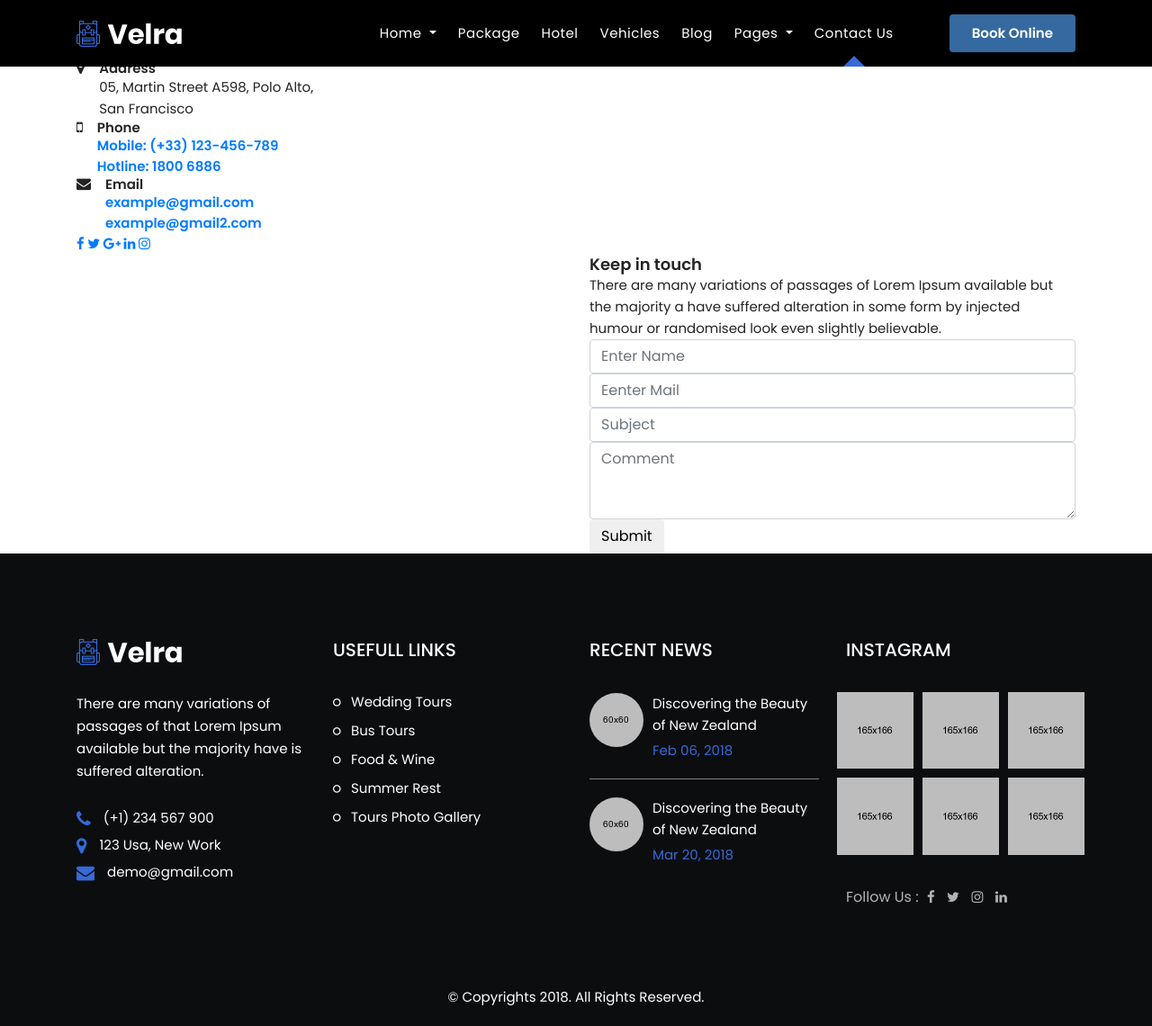
After one commit to avikdeb/cabownerapi, a Django app: page /register/ in a window 1280 px wide. The commit adds this page. Shown: the whole page at 90% size. Run offline with Django 3.2, Linux system fonts and the light colour scheme; parts of the project's set-up code (start-up, migrations or seed data) failed here and were passed over; some libraries are stand-ins or nearby versions.

Commit message:
registerpage

```diff
--- a/cabChoice/urls.py
+++ b/cabChoice/urls.py
@@ -6,5 +6,6 @@ urlpatterns = [
     url(r'^', include('django.contrib.auth.urls')),
     url(r'^admin/', admin.site.urls),
     url(r'^signup/', views.SignUpView.as_view(), name="signup"),
-    url(r'^$', views.HomeView.as_view(), name='home')
+    url(r'^$', views.HomeView.as_view(), name='home'),
+    url(r'^register/', views.RegisterView.as_view(), name='register')
 ]
--- a/main/templates/home.html
+++ b/main/templates/home.html
@@ -65,7 +65,7 @@
 {#									</div>#}
 {#								</li>#}
 								<li class="nav-item">
-									<a class="nav-link" href="contactUs.html">Contact Us</a>
+									<a class="nav-link" href="/register">Contact Us</a>
 								</li>
 							</ul>
 						<a class="mamunur_rashid_top_book_btn" href="ticket-booking.html">Book Online</a>
--- /dev/null
+++ b/main/templates/register.html
@@ -0,0 +1,365 @@
+{% extends 'base.html' %}
+{% load static from staticfiles %}
+{% block content %}
+<body class="body-class bc blog">
+	<!--Start Preloader-->
+    <div class="site-preloader">
+        <div class="spinner">
+            <div class="double-bounce1"></div>
+            <div class="double-bounce2"></div>
+        </div>
+    </div>
+	<!--End Preloader-->
+
+	<!--Start Body Wrap-->
+	<div id="body-wrap">
+		<div id="main-menu">
+			<nav class="navbar navbar-expand-lg">
+				<div class="container">
+					<a class="navbar-brand" href="#">
+						<img src="img/logo.png" alt="">
+					</a>
+					<button class="navbar-toggler" type="button" data-toggle="collapse" data-target="#navbarSupportedContent"
+					  aria-controls="navbarSupportedContent" aria-expanded="false" aria-label="Toggle navigation">
+						<span class="navbar-toggler-icon"></span>
+					</button>
+
+					<div class="collapse navbar-collapse" id="navbarSupportedContent">
+						<ul class="navbar-nav ml-auto">
+								<li class="nav-item dropdown">
+								<a class="nav-link dropdown-toggle" href="#" id="navbarDropdown1" role="button" data-toggle="dropdown" aria-haspopup="true"
+									aria-expanded="false">
+									Home
+								</a>
+								<div class="dropdown-menu" aria-labelledby="navbarDropdown1">
+										<a class="dropdown-item" href="index.html">Home1</a>
+										<a class="dropdown-item" href="index-2.html">Home2</a>
+								</div>
+							</li>
+								<li class="nav-item">
+									<a class="nav-link" href="packges.html">Package</a>
+								</li>
+								<li class="nav-item">
+									<a class="nav-link" href="hotels.html">Hotel</a>
+								</li>
+								<li class="nav-item">
+									<a class="nav-link" href="ourvahicles.html">Vehicles</a>
+								</li>
+								<li class="nav-item">
+									<a class="nav-link" href="blog.html">Blog</a>
+								</li>
+								<li class="nav-item dropdown">
+									<a class="nav-link dropdown-toggle" href="#" id="navbarDropdown2" role="button" data-toggle="dropdown" aria-haspopup="true"
+										aria-expanded="false">
+										Pages
+									</a>
+									<div class="dropdown-menu" aria-labelledby="navbarDropdown2">
+										<a class="dropdown-item" href="AboutUs.html">About Us</a>
+										<a class="dropdown-item" href="gallery.html">Gallery Grid</a>
+										<a class="dropdown-item" href="ticket-booking.html">Ticket Booking</a>
+										<a class="dropdown-item" href="ourdestination.html">Our Destination</a>
+										<a class="dropdown-item" href="blog-sidebar-left.html">Blog Sidebar left</a>
+										<a class="dropdown-item" href="blog-sidebar-right.html">Blog Sidebar Right</a>
+										<a class="dropdown-item" href="faq.html">FAQ</a>
+										<a class="dropdown-item" href="404.html">404</a>
+									</div>
+								</li>
+								<li class="nav-item">
+									<a class="nav-link active" href="contactUs.html">Contact Us</a>
+								</li>
+							</ul>
+						<a class="mamunur_rashid_top_book_btn" href="ticket-booking.html">Book Online</a>
+					</div>
+				</div>
+			</nav>
+		</div>
+
+		<!-- =========== nav end =========== -->
+
+		<section id="breadcrumb">
+			<div class="overly"></div>
+			<div class="container">
+				<div class="row justify-content-center">
+					<div class="col-lg-8 col-md-10 text-center">
+						<div class="breadcrumbinfo">
+							<article>
+								<h2>Contacts Us</h2>
+								<a href="#">Home</a> <span>/</span>
+								<a class="active" href="#">Contacts Us</a>
+							</article>
+						</div>
+					</div>
+				</div>
+		</div>
+	</section>
+	<!-- =========== banner end =========== -->
+
+
+<!--================================
+        contact us  part start
+    =====================================-->
+		<section id="contact-main">
+			 <div class="container">
+					<div class="row">
+						 <div class="col-12">
+								<div class="google_map_wrapper">
+										<div id="map"></div>
+									</div>
+							 <div class="contact-address">
+								 <div class="con-num">
+									 <div>
+											<div class="media">
+													<i class="fa fa-map-marker mr-3"></i>
+													<div class="media-body">
+														<h5>Address</h5>
+														<p>05, Martin Street A598, Polo Alto,<br>
+															 San Francisco</p>
+													</div>
+												</div>
+									 </div>
+									 <div>
+											<div class="media">
+													<i class="fa fa-mobile mr-3"></i>
+													<div class="media-body">
+														<h5>Phone</h5>
+															<a class="d-block" href="tel:+333123456789">
+																	Mobile: (+33) 123-456-789
+															</a>
+															<a class="d-block" href="tel:18006886">
+																	Hotline: 1800 6886
+															</a>
+													</div>
+												</div>
+									 </div>
+									 <div>
+											<div class="media mlc">
+													<i class="fa fa-envelope mr-3"></i>
+													<div class="media-body">
+														<h5>Email</h5>
+															<a class="d-block" href="mailto:example@gmail.com">
+																	example@gmail.com
+																</a>
+															<a class="d-block" href="mailto:example2@gmail.com">
+																	example@gmail2.com
+																</a>
+													</div>
+												</div>
+									 </div>
+
+								 </div>
+								 <div class="f-social-links">
+									 <a href="#" target="_blank">
+										 <span class="fa fa-facebook fb"></span>
+									 </a>
+									 <a href="#" target="_blank">
+										 <span class="fa fa-twitter tw"></span>
+									 </a>
+									 <a href="#" target="_blank">
+										 <span class="fa fa-google-plus goo"></span>
+									 </a>
+									 <a href="#" target="_blank">
+										 <span class="fa fa-linkedin in"></span>
+									 </a>
+									 <a href="#" target="_blank">
+										 <span class="fa fa-instagram ins"></span>
+									 </a>
+								 </div>
+							 </div>
+							 </div>
+					</div>
+				</div>
+			 <div class="contact-form-area-padding">
+				 <div class="container">
+					 <div class="row contact-form-area">
+						 <div class="col-lg-6">
+							 <div class="img">
+
+							 </div>
+						 </div>
+						 <div class="col-lg-6 contact-form">
+							 <div class="row">
+								 <div class="col-12">
+									 <div class="contact-block-form">
+										 <h4>Keep in touch</h4>
+										 <p>There are many variations of passages of Lorem Ipsum available but the majority a have suffered alteration in some form by injected humour or randomised look even slightly believable. </p>
+									 </div>
+								 </div>
+							 </div>
+							 <form id="c-form" action="contact.php" method="post">
+								 <div class="row">
+									 <div class="col-md-12">
+										 <input type="text" class="form-control" placeholder="Enter Name" name="name" required>
+									 </div>
+									 <div class="col-md-12">
+										 <input type="email" class="form-control" placeholder="Eenter Mail" name="email" required>
+									 </div>
+									 <div class="col-md-12">
+										 <input type="text" class="form-control" placeholder="Subject" name="subject" required>
+									 </div>
+									 <div class="col-12">
+										 <textarea class="form-control" rows="3" id="comment" placeholder="Comment" name="message" required></textarea>
+									 </div>
+									 <div class="col-12">
+										 <button type="submit" class="btn btn-contact">Submit
+										 </button>
+									 </div>
+								 </div>
+							 </form>
+						 </div>
+					 </div>
+				 </div>
+			 </div>
+
+		 </section>
+		 <!--================================
+				 contact us part end
+				 =====================================-->
+
+
+
+
+	<!-- footer part start -->
+	<footer id="contact" class="theme-footer-one">
+			<div class="top-footer">
+				<div class="container">
+					<div class="row">
+						<div class="col-lg-3 col-sm-6 about-widget">
+							<div class="f-logo">
+								<img src="img/logo.png" alt="">
+							</div>
+							<p>There are many variations of passages of that Lorem Ipsum available but the majority have is suffered
+								alteration.</p>
+							<div class="queries">
+								<ul>
+									<li>
+										<i class="fa fa-phone" aria-hidden="true"></i>
+										<a href="tel:+1234567900">(+1) 234 567 900</a>
+								</li>
+								<li>
+										<i class="fa fa-map-marker" aria-hidden="true"></i>
+										<a href="#">123 Usa, New Work</a>
+								</li>
+								<li>
+										<i class="fa fa-envelope" aria-hidden="true"></i>
+										<a href="mailto:demo@gmail.com">demo@gmail.com</a>
+									</li>
+								</ul>
+							</div>
+						</div>
+						<!-- /.footer-recent-post -->
+						<div class="col-lg-3 col-sm-6 footer-list">
+							<h6 class="title">Usefull Links</h6>
+							<ul>
+								<li>
+									<a href="#">Wedding Tours</a>
+								</li>
+								<li>
+									<a href="VehiclesSpecification.html">Bus Tours</a>
+								</li>
+								<li>
+									<a href="#">Food & Wine</a>
+								</li>
+								<li>
+									<a href="#">Summer Rest</a>
+								</li>
+								<li>
+									<a href="gallery.html">Tours Photo Gallery</a>
+								</li>
+							</ul>
+						</div>
+						<!-- /.about-widget -->
+						<div class="col-lg-3 col-sm-6 footer-recent-post">
+							<h6 class="title">Recent News</h6>
+							<ul>
+								<li class="d-flex">
+									<img src="img/blog/f1.png" alt="" class="float-left">
+									<div class="post float-left">
+										<a href="blog-details-right.html">Discovering
+											the Beauty of New Zealand</a>
+										<div class="date">Feb 06, 2018</div>
+									</div>
+								</li>
+								<li class="d-flex">
+									<img src="img/blog/f1.png" alt="" class="float-left">
+									<div class="post float-left">
+										<a href="blog-details-right.html">Discovering
+											the Beauty of New Zealand</a>
+										<div class="date"> Mar 20, 2018</div>
+									</div>
+								</li>
+							</ul>
+						</div>
+						<!-- /.footer-list -->
+						<div class="col-lg-3 col-sm-6 footer-newsletter">
+							<h6 class="title">Instagram</h6>
+							<div class="row">
+								<div class="col-md-4 col-4 item">
+									<img class="insta img-fluid" src="img/footer/ins-1.png" alt="">
+								</div>
+								<div class="col-md-4 col-4 item">
+									<img class="insta img-fluid" src="img/footer/ins-2.png" alt="">
+								</div>
+								<div class="col-md-4 col-4 item">
+									<img class="insta img-fluid" src="img/footer/ins-3.png" alt="">
+								</div>
+								<div class="col-md-4 col-4 item">
+									<img class="insta img-fluid" src="img/footer/ins-3.png" alt="">
+								</div>
+								<div class="col-md-4 col-4 item">
+									<img class="insta img-fluid" src="img/footer/ins-2.png" alt="">
+								</div>
+								<div class="col-md-4 col-4 item">
+									<img class="insta img-fluid" src="img/footer/ins-1.png" alt="">
+								</div>
+							</div>
+
+							<div class="row">
+								<div class="col-12">
+									<div class="social-link">
+										<span>Follow Us : </span>
+										<a href="#">
+											<i class="fa fa-facebook"></i>
+										</a>
+										<a href="#">
+											<i class="fa fa-twitter"></i>
+										</a>
+										<a href="#">
+											<i class="fa fa-instagram"></i>
+										</a>
+										<a href="#">
+											<i class="fa fa-linkedin"></i>
+										</a>
+									</div>
+								</div>
+							</div>
+						</div>
+					</div>
+					<!-- /.row -->
+				</div>
+				<!-- /.container -->
+			</div>
+			<!-- /.top-footer -->
+			<div class="bottom-footer">
+				<div class="container">
+					<div class="row">
+						<div class="col-12 text-center ">
+							<p>&copy; Copyrights 2018. All Rights Reserved.</p>
+						</div>
+					</div>
+				</div>
+			</div>
+			<!-- /.bottom-footer -->
+		</footer>
+	<!-- footer part end -->
+
+
+
+	<!--Start ClickToTop-->
+	<div class="totop">
+		<a href="#top"><i class="fa fa-arrow-up"></i></a>
+	</div>
+	<!--End ClickToTop-->
+	</div>
+	<!--End Body Wrap-->
+</body>
+{% endblock %}
--- a/main/views.py
+++ b/main/views.py
@@ -16,6 +16,11 @@ class SignUpView(CreateView):
     form_class = UserCreationForm
 
 
+class RegisterView(TemplateView):
+    template_name = "register.html"
+    success_url = "/logout/"
+
+
 class HomeView(TemplateView):
     template_name = "home.html"
 
```
